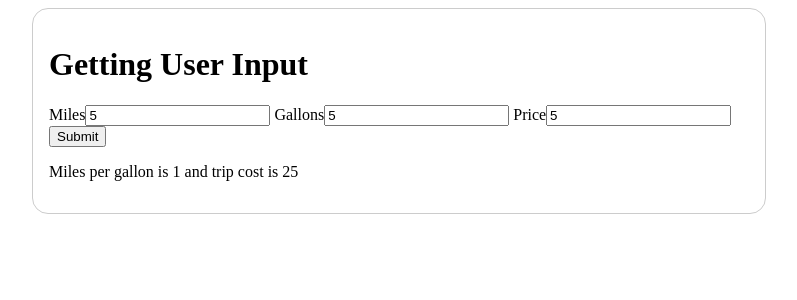
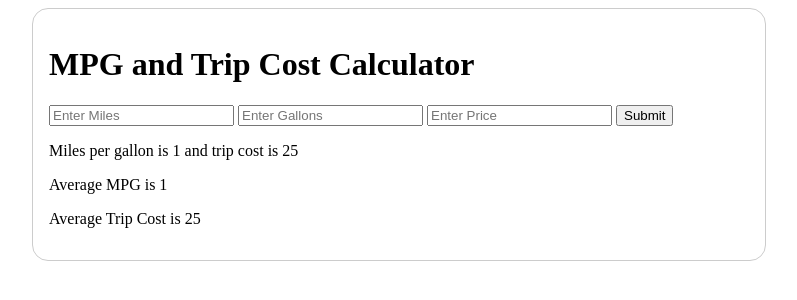
Before and after one commit to Roquemn/JSclassMARTINEZ, a plain HTML site: page 016-form-validation/index.html in a window 1280 px wide. Both pictures are taken after typing "5", "5", "5" into the empty fields and a click on the button "Submit". Shown: the whole page, without its empty margins (241-1038 px from the left). Drawn offline with Linux system fonts and the light colour scheme.

Commit message:
Solution Code

```diff
--- a/016-form-validation/index.html
+++ b/016-form-validation/index.html
@@ -14,13 +14,14 @@
     <div class="centered">
         <div id="err" class="error"></div>
         <form id="form-input">
-            <h1>Getting User Input</h1>
-            <labels>Miles<input id="miles" name="miles" type="number" required></labels>
-            <labels>Gallons<input id="gallons" name="gallons" type="number" required></labels>
-            <labels>Price<input id="price" name="price" type="number" required></labels>
+            <h1>MPG and Trip Cost Calculator</h1>
+            <labels><input id="miles" name="miles" type="number" required placeholder="Enter Miles"></labels>
+            <labels><input id="gallons" name="gallons" type="number" required placeholder="Enter Gallons"></labels>
+            <labels><input id="price" name="price" type="number" required placeholder="Enter Price"></labels>
             <button>Submit</button>
         </form>
         <div id="output"></div>
+        <div id="output-avg"></div>
     </div>
 </body>
 
--- a/016-form-validation/main.js
+++ b/016-form-validation/main.js
@@ -1,11 +1,12 @@
 const FORM = document.getElementById("form-input");
 const ERR = document.getElementById("err");
+const AVG_OUTPUT = document.getElementById("output-avg");
 
 const MY_MPG = [];
 const MY_TRIP_COST = [];
 
-const updateDOM = (input) => {
-  const divEl = document.querySelector("#output");
+const updateDOM = (input, id) => {
+  const divEl = document.querySelector(id);
   const p = document.createElement("p");
   p.textContent = input;
   divEl.appendChild(p);
@@ -14,7 +15,10 @@ const updateDOM = (input) => {
 const trackMPGandCost = (miles, gallons, price = 3.79) => {
   const MPG = Math.round(miles / gallons);
   const tripCost = Math.round(gallons * price);
-  updateDOM(`Miles per gallon is ${MPG} and trip cost is ${tripCost}`);
+  updateDOM(
+    `Miles per gallon is ${MPG} and trip cost is ${tripCost}`,
+    "#output"
+  );
   MY_MPG.push(MPG);
   MY_TRIP_COST.push(tripCost);
 };
@@ -32,8 +36,8 @@ const calculateAvg = () => {
   let sumTripCost = calculateSUM(MY_TRIP_COST);
   let avgMPG = Math.round(sumMPG / MY_MPG.length);
   let avgTripCost = Math.round(sumTripCost / MY_TRIP_COST.length);
-  updateDOM(`Average MPG is ${avgMPG}`);
-  updateDOM(`Average Trip is ${avgTripCost}`);
+  updateDOM(`Average MPG is ${avgMPG}`, "#output-avg");
+  updateDOM(`Average Trip Cost is ${avgTripCost}`, "#output-avg");
 };
 
 FORM.addEventListener("submit", (e) => {
@@ -45,14 +49,16 @@ FORM.addEventListener("submit", (e) => {
   if (miles === 0 || gallons === 0 || price === 0) {
     errMsg.push("Make sure you input value greater than 0!! Try Again");
   }
-
   if (price > 1000) {
-    errMsg.push('Really!!!?? I think this is in error...Try again')
+    errMsg.push("Really!!!?? I think this is in error...Try again");
   }
-
   if (errMsg.length > 0) {
-    ERR.textContent = errMsg
-} else {
+    ERR.textContent = errMsg;
+  } else {
+    ERR.textContent = "";
+    AVG_OUTPUT.textContent = "";
     trackMPGandCost(miles, gallons, price);
+    calculateAvg();
   }
+  FORM.reset();
 });
```
